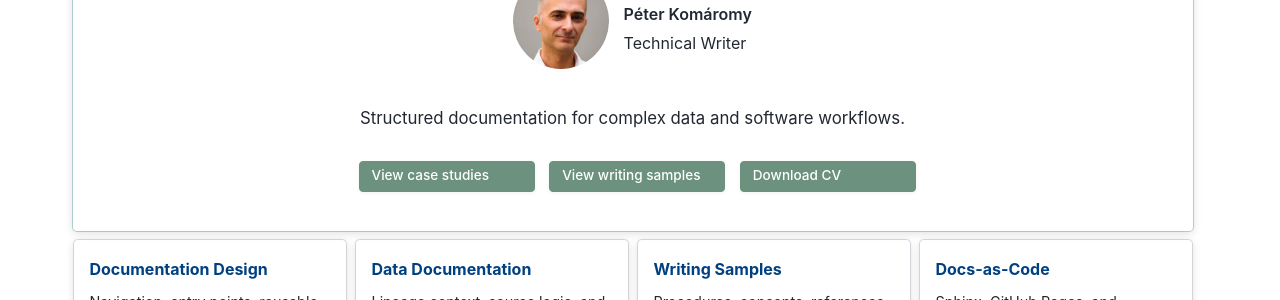
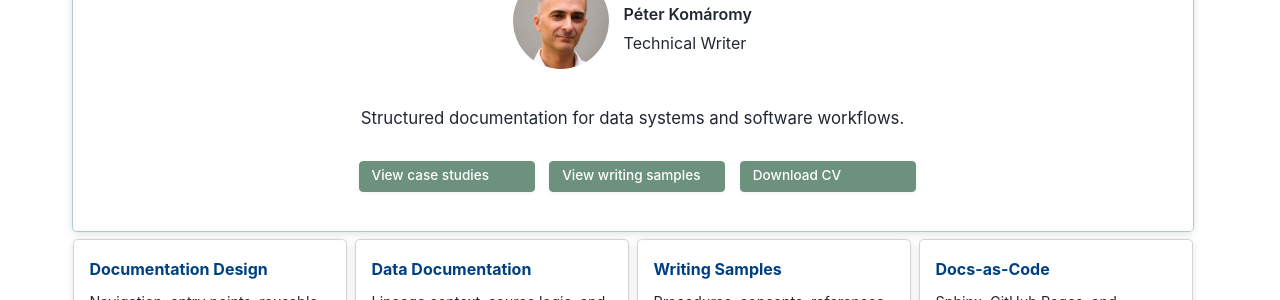
Before and after one commit to peter-komaromy/portfolio, a Sphinx documentation site: the page built from source/index.rst, in a window 1280 px wide. Shown: the part 232-532 px from the top of the page. Built offline with Sphinx 7.4.7 and the PyData theme 0.15.4, drawn with Linux system fonts in a browser that asks for light colours.

Commit message:
Update site content

```diff
--- a/source/conf.py
+++ b/source/conf.py
@@ -53,12 +53,6 @@ today_fmt = "%Y-%m-%d"              # timestamp allowed and yyyy-mm-dd format sp
 html_sidebars = {                   # Landing page is full-width. Primary sidebar kept only for interior pages (theme defaults).
     "index": [],
 }
-
-extensions = [
-   "sphinx.ext.githubpages",
-]
-
-
 html_css_files = [
     "css/custom.css",                   # general site-wide custom rules (both global and classes)
     "css/landing-page.css",             # custom rules scoped to landing page
@@ -76,19 +70,12 @@ html_js_files = [
 '''
 
 
-'''
-
-
-
-
-'''
-
 # ======================================================================
 # -------- Custom roles ------------------------------------------------
 # ======================================================================
 
 from pathlib import Path
-rst_prolog = (            # See custom role definitions in the _snippets folder
+rst_prolog = (
     Path(__file__).parent / "_snippets" / "rst_prolog.rst"
 ).read_text(encoding="utf-8")
 
@@ -102,6 +89,7 @@ rst_prolog = (            # See custom role definitions in the _snippets folder
 # import sys
 # sys.path.insert(0, os.path.abspath("_ext")) # load custom extensions (poa_ext.py)
 extensions = [
+    "sphinx.ext.githubpages",
     "sphinx_design",
     "sphinx_copybutton",
     "sphinx_togglebutton",
@@ -109,6 +97,14 @@ extensions = [
     "sphinxcontrib.jquery",                 # needed for sphinx-datatables
     # "poa_ext",                            # custom extensions
 ]
+
+
+# ============================================================================
+# ---- Substitution definitions ----------------------------------------------
+# ============================================================================
+
+rst_epilog = open("_snippets/rst_epilog.rst", encoding="utf-8").read()
+
 
 # ===========================================================================
 # --- Togglebutton & Datatables ---------------------------------------------
@@ -124,26 +120,3 @@ datatables_class = "datatable-disabled" # set to something non-existing which is
 datatables_options = "{}"               # string here left empty because we init in bots_datatables_init.js
 
 '''
-
-# ============================================================================
-# ---- Substitution definitions ----------------------------------------------
-# ============================================================================
-
-rst_epilog = open("_snippets/rst_epilog.rst", encoding="utf-8").read()
-
-
-'''
-# ============================================================================
-# --- Disabled (jinja2 templating for landing page) --------------------------
-# ============================================================================
-
-html_sidebars = {                     # makes left sidebar show on landing page
-    "index": [
-        "sidebar-nav-bs.html",
-        "sidebar-ethical-ads.html",
-        "sidebar-last-updated.html",  # added template for timestamp
-        "source_min.html",            # adds only "Show source" link (without the default "This Page" text)
-        "feedback.html",              # adds link to "Report an issue" form in offcanvas
-    ]
-}
-'''
--- a/source/index.rst
+++ b/source/index.rst
@@ -55,7 +55,7 @@
                      <p class="gdw-hero-role">Technical Writer</p>
                   </div>
                </div>
-               <p class="gdw-hero-copy">Structured documentation for complex data and software workflows.</p>
+               <p class="gdw-hero-copy">Structured documentation for data systems and software workflows.</p>
 
          .. grid:: 2
                :gutter: 4
```
